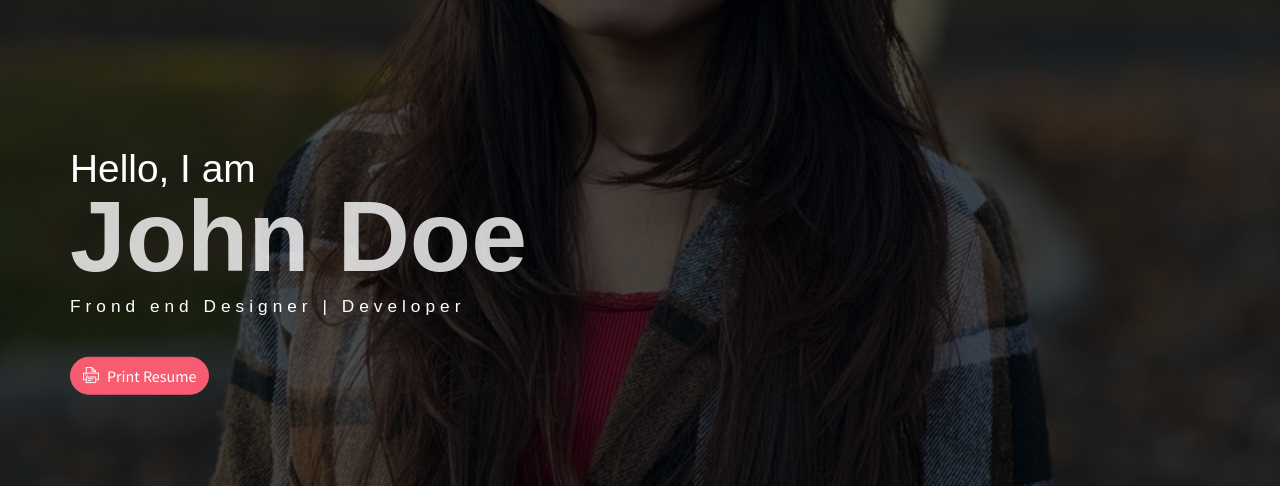
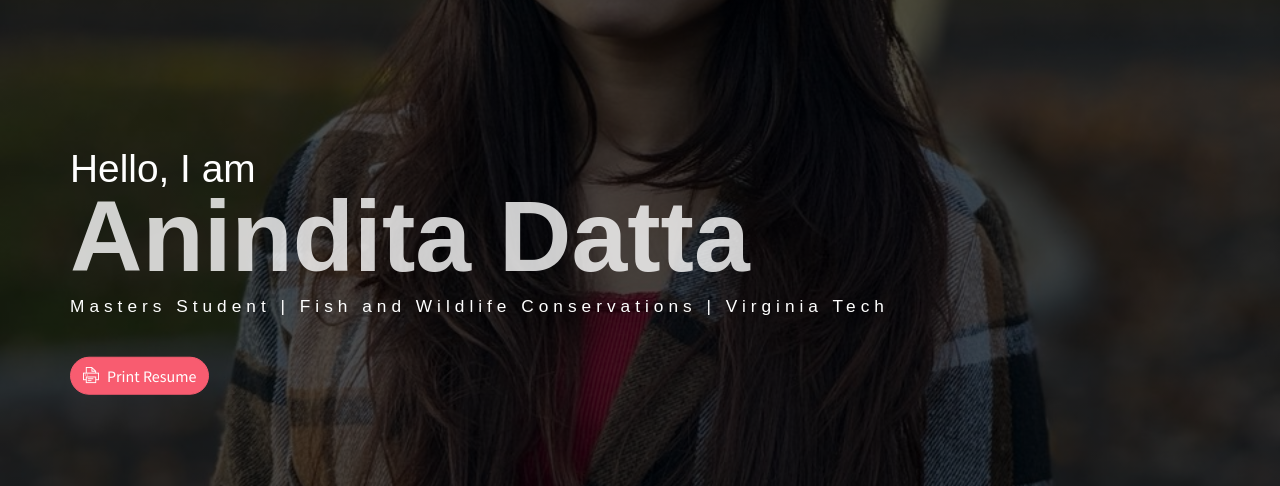
Before and after one commit to ProthomaDatta/Portfolio, a plain HTML site: page index.html in a window 1280 px wide. Shown: the part 82-568 px from the top of the page. Drawn offline with Linux system fonts and the light colour scheme; some packages are replaced by stand-ins of ours.

Commit message:
Update index.html

```diff
--- a/index.html
+++ b/index.html
@@ -24,8 +24,8 @@
             </ul>
             <div class="header-content">
                 <h4 class="header-subtitle" >Hello, I am</h4>
-                <h1 class="header-title">John Doe</h1>
-                <h6 class="header-mono" >Frond end Designer | Developer</h6>
+                <h1 class="header-title">Anindita Datta</h1>
+                <h6 class="header-mono" >Masters Student | Fish and Wildlife Conservations | Virginia Tech</h6>
                 <button class="btn btn-primary btn-rounded"><i class="ti-printer pr-2"></i>Print Resume</button>
             </div>
         </div>
@@ -50,8 +50,8 @@
                 <ul class="navbar-nav brand">
                     <img src="assets/imgs/avatar.jpg" alt="" class="brand-img">
                     <li class="brand-txt">
-                        <h5 class="brand-title">John Doe</h5>
-                        <div class="brand-subtitle">Web Designer | Developer</div>
+                        <h5 class="brand-title">Anindita Datta</h5>
+                        <div class="brand-subtitle">MS student | Virginia Tech</div>
                     </li>
                 </ul>
                 <ul class="navbar-nav ml-auto">
```
